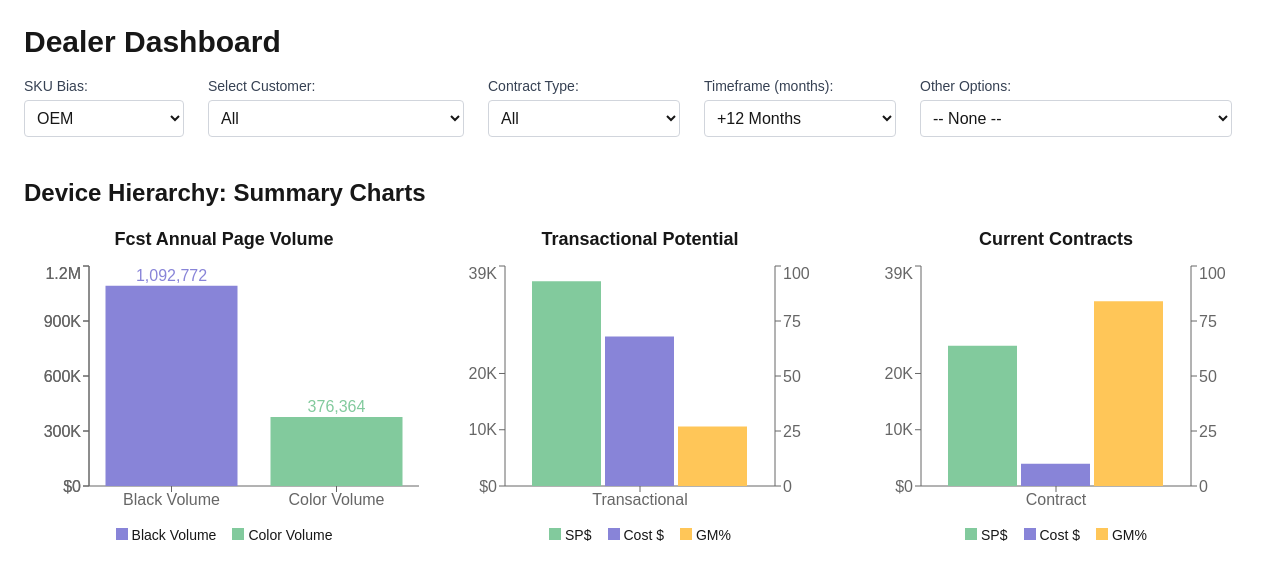
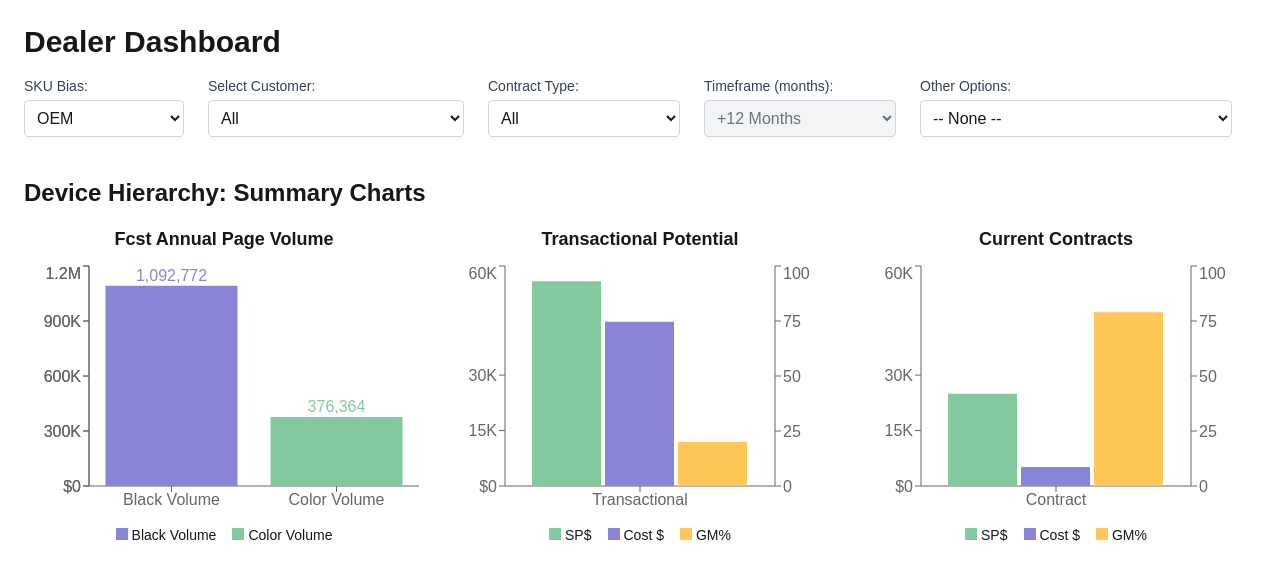
Before and after one commit to ElliottIan397/dealer-dashboard, a Next.js app: page / in a window 1280 px wide. Shown: the top 580 px of the page. Built offline with nearby package versions, Linux system fonts and the light colour scheme.

Commit message:
Finalize subscription plan rewiring and cleanup

```diff
--- a/app/ChartBlock.tsx
+++ b/app/ChartBlock.tsx
@@ -36,19 +36,50 @@ export default function ChartBlock({ filtered, contractOnly, bias, contractType,
   const blackVol = total(filtered.map((r: McarpRow) => r.Black_Annual_Volume));
   const colorVol = total(filtered.map((r: McarpRow) => r.Color_Annual_Volume));
 
+  const v2Enriched = filtered.filter((r) =>
+    r.Twelve_Month_Transactional_SP !== undefined &&
+    r.Twelve_Month_Transactional_SP > 0 &&
+    r.Twelve_Month_Fulfillment_Cost !== undefined
+  );
+
+  console.log("Raw filtered rows:", filtered.map(r => ({
+    SN: r.Serial_Number,
+    Status: r.Contract_Status,
+    SP: r.Twelve_Month_Transactional_SP,
+  })));
+
   const transactionalDevices = contractType === "C"
     ? [...(contractOnly ?? [])]
-  : [...filtered.filter((r: McarpRow) => r.Contract_Status === "T")];
+    : [...v2Enriched.filter((r: McarpRow) => r.Contract_Status === "T")];
+
+  //const transactionalDevices = [...(contractOnly ?? [])];
 
   const contractDevices = filtered.filter((r: McarpRow) => r.Contract_Status === "C");
 
-  const transactionalSP = total(transactionalDevices.map((r) => getBiasField(r, "Twelve_Month_Transactional_SP", bias)));
-  const transactionalCost = total(transactionalDevices.map((r) => getBiasField(r, "Twelve_Month_Fulfillment_Cost", bias)));
+  console.log("ChartBlock: SP per row", transactionalDevices.map((r) => ({
+    SN: r.Serial_Number,
+    SP: r.Twelve_Month_Transactional_SP,
+    enriched: Object.keys(r).includes("Twelve_Month_Transactional_SP")
+  })));
+
+  const transactionalSP = total(transactionalDevices.map((r) => r.Twelve_Month_Transactional_SP ?? 0));
+  const transactionalCost = total(transactionalDevices.map((r) => r.Twelve_Month_Fulfillment_Cost ?? 0));
   const transactionalGM = transactionalSP > 0 ? ((transactionalSP - transactionalCost) / transactionalSP) * 100 : 0;
   const transactionalGMdollar = transactionalSP - transactionalCost;
   const avgTransactionalMonthlyRevenue = transactionalDevices.length > 0
     ? transactionalSP / transactionalDevices.length / 12
     : 0;
+
+  console.log("Chart 2 Debug → Transactional Totals", {
+    devices: transactionalDevices.map((r) => ({
+      SN: r.Serial_Number,
+      SP: r.Twelve_Month_Transactional_SP,
+      Cost: r.Twelve_Month_Fulfillment_Cost
+    })),
+    totalSP: transactionalSP,
+    totalCost: transactionalCost,
+    GM: transactionalGM.toFixed(2) + "%",
+  });
 
   const contractRevenue = total(contractDevices.map((r) => r.Contract_Total_Revenue ?? 0));
   const contractCost = total(contractDevices.map((r) => getBiasField(r, "Twelve_Month_Fulfillment_Cost", bias)));
--- a/app/DealerDashboard.tsx
+++ b/app/DealerDashboard.tsx
@@ -19,8 +19,9 @@ import {
 
 import { DASHBOARD_MODE } from "./config";
 import { useSearchParams } from "next/navigation";
-import { calculateMonthlyFulfillmentPlan } from "@/app/utils";
+//import { calculateMonthlyFulfillmentPlan } from "@/app/utils";
 import { calculateMonthlyFulfillmentPlanV2 } from "@/app/utils";
+import type { McarpRow } from "./types";
 
 const getBiasField = (row: any, field: string, bias: "O" | "R" | "N") => {
   const biasKey = `${bias}_${field}`;
@@ -68,6 +69,7 @@ export default function DealerDashboard() {
       setSelectedContractType("All");
     } else if (viewMode === "subscription") {
       setSelectedContractType("T");
+      setSelectedMonths(12);
     }
   }, [viewMode]);
 
@@ -164,10 +166,13 @@ export default function DealerDashboard() {
   }, [filtered, selectedBias, selectedMonths]);
   if (loading) return <div className="p-6 text-xl">Loading data...</div>;
 
-  const contractOnly = filtered.filter((row) => row.Contract_Status === "C");
+  //const contractOnly = filtered.filter((row) => row.Contract_Status === "C");
+
 
   const table1Data = filtered.map((row) => {
     const getVal = (field: string) => getBiasField(row, field, selectedBias);
+
+    //const contractOnly = table1Data.filter((row) => row.Contract_Status === "C") as McarpRow[];
 
     // console.log("Row Volume Data:", {
     // black: row.Black_Annual_Volume,
@@ -183,31 +188,65 @@ if (loading) return <div className="p-6 text-xl">Loading data...</div>;
       magenta: parse(getBiasField(row, "M_Yield", selectedBias)),
       yellow: parse(getBiasField(row, "Y_Yield", selectedBias)),
     };
-    const plan = calculateMonthlyFulfillmentPlan(row, selectedBias);
+    const plan = calculateMonthlyFulfillmentPlanV2(row, selectedBias, selectedMonths);
 
     // console.log("Yield Inputs:", yieldMap);
 
     // console.log("Fulfillment Plan:", JSON.stringify(plan));
 
     // Step 2: sum cartridges needed in selected months
-    const blackCartridges = plan.black.slice(0, selectedMonths).reduce((a, b) => a + b, 0);
-    const cyanCartridges = plan.cyan.slice(0, selectedMonths).reduce((a, b) => a + b, 0);
-    const magentaCartridges = plan.magenta.slice(0, selectedMonths).reduce((a, b) => a + b, 0);
-    const yellowCartridges = plan.yellow.slice(0, selectedMonths).reduce((a, b) => a + b, 0);
+    const blackCartridges = plan.monthly.black.slice(0, selectedMonths).reduce((a, b) => a + b, 0);
+    const cyanCartridges = plan.monthly.cyan.slice(0, selectedMonths).reduce((a, b) => a + b, 0);
+    const magentaCartridges = plan.monthly.magenta.slice(0, selectedMonths).reduce((a, b) => a + b, 0);
+    const yellowCartridges = plan.monthly.yellow.slice(0, selectedMonths).reduce((a, b) => a + b, 0);
 
     const totalCartridges = blackCartridges + cyanCartridges + magentaCartridges + yellowCartridges;
 
-    const unitSP = getVal("Twelve_Month_Transactional_SP") /
-      (getVal("Black_Full_Cartridges_Required_365d") +
-        getVal("Cyan_Full_Cartridges_Required_365d") +
-        getVal("Magenta_Full_Cartridges_Required_365d") +
-        getVal("Yellow_Full_Cartridges_Required_365d") || 1);
+    const biasPrefix = selectedBias === "O" ? "" : selectedBias + "_";
 
-    const unitCost = getVal("Twelve_Month_Fulfillment_Cost") /
-      (getVal("Black_Full_Cartridges_Required_365d") +
-        getVal("Cyan_Full_Cartridges_Required_365d") +
-        getVal("Magenta_Full_Cartridges_Required_365d") +
-        getVal("Yellow_Full_Cartridges_Required_365d") || 1);
+    const capitalize = (s: string) => s.charAt(0).toUpperCase() + s.slice(1);
+
+    const getPrice = (type: "Buy" | "Sell", color?: string): number => {
+      if (!color) return parse(getVal(`${biasPrefix}${type}_Price`)) || 0;
+      const suffix = type === "Buy" ? "Cost" : "SP";
+      const key = `${biasPrefix}${capitalize(color)}_Cartridge_${suffix}`;
+      return parse(getVal(key)) || 0;
+    };
+
+    const fulfillmentCost =
+      blackCartridges * getPrice("Buy") +
+      cyanCartridges * getPrice("Buy", "Cyan") +
+      magentaCartridges * getPrice("Buy", "Magenta") +
+      yellowCartridges * getPrice("Buy", "Yellow");
+
+    const transactionalSP =
+      blackCartridges * getPrice("Sell") +
+      cyanCartridges * getPrice("Sell", "Cyan") +
+      magentaCartridges * getPrice("Sell", "Magenta") +
+      yellowCartridges * getPrice("Sell", "Yellow");
+
+    console.log("CARTRIDGE REVENUE DEBUG", {
+      Serial: row.Serial_Number,
+      selectedBias,
+      blackCartridges,
+      cyanCartridges,
+      magentaCartridges,
+      yellowCartridges,
+      Buy: {
+        Black: getPrice("Buy"),
+        Cyan: getPrice("Buy", "Cyan"),
+        Magenta: getPrice("Buy", "Magenta"),
+        Yellow: getPrice("Buy", "Yellow"),
+      },
+      Sell: {
+        Black: getPrice("Sell"),
+        Cyan: getPrice("Sell", "Cyan"),
+        Magenta: getPrice("Sell", "Magenta"),
+        Yellow: getPrice("Sell", "Yellow"),
+      },
+      fulfillmentCost,
+      transactionalSP,
+    });
 
     return {
       Monitor: row.Monitor,
@@ -220,16 +259,18 @@ if (loading) return <div className="p-6 text-xl">Loading data...</div>;
       Cyan_Full_Cartridges_Required_365d: cyanCartridges,
       Magenta_Full_Cartridges_Required_365d: magentaCartridges,
       Yellow_Full_Cartridges_Required_365d: yellowCartridges,
-      Twelve_Month_Transactional_SP: +(unitSP * totalCartridges).toFixed(2),
-      Twelve_Month_Fulfillment_Cost: +(unitCost * totalCartridges).toFixed(2),
+      Twelve_Month_Transactional_SP: +transactionalSP.toFixed(2),
+      Twelve_Month_Fulfillment_Cost: +fulfillmentCost.toFixed(2),
       Contract_Total_Revenue: +(row.Contract_Total_Revenue * (selectedMonths / 12)).toFixed(2),
       Contract_Status: row.Contract_Status,
       Last_Updated: row.Last_Updated,
     };
   });
 
-
-
+  // 2. Define contractOnly *after* table1Data is built
+  const contractOnly = table1Data.filter(
+    (row) => row.Contract_Status === "C"
+  ) as McarpRow[];
 
 
 
@@ -324,7 +365,8 @@ if (loading) return <div className="p-6 text-xl">Loading data...</div>;
           <select
             value={selectedMonths}
             onChange={(e) => setSelectedMonths(Number(e.target.value))}
-            className="p-2 border border-gray-300 rounded w-48"
+            disabled={viewMode === "subscription"}
+            className="p-2 border border-gray-300 rounded w-48 bg-gray-100 text-gray-500 cursor-not-allowed"
           >
             {[...Array(12)].map((_, i) => (
               <option key={i + 1} value={i + 1}>
@@ -382,8 +424,8 @@ if (loading) return <div className="p-6 text-xl">Loading data...</div>;
 <RiskMarginTable
   filtered={
     selectedCustomer === "All"
-              ? filtered                       // all rows
-              : filtered.filter(r => r.Monitor === selectedCustomer)  // chosen customer only
+      ? table1Data as McarpRow[]
+      : (table1Data.filter(r => r.Monitor === selectedCustomer) as McarpRow[])
   }
   bias={selectedBias}
 />
@@ -405,7 +447,7 @@ if (loading) return <div className="p-6 text-xl">Loading data...</div>;
           <h2 className="text-xl font-semibold mb-4">Subscription Plan Summary</h2>
           <div className="mb-6">
             <ChartBlock
-              filtered={filtered}
+              filtered={table1Data as McarpRow[]}       // ✅ fixed: use enriched data
               contractOnly={contractOnly}
               bias={selectedBias}
               contractType={selectedContractType}
@@ -463,8 +505,8 @@ if (loading) return <div className="p-6 text-xl">Loading data...</div>;
             <ChartBlock
               filtered={
                 selectedCustomer === "All"
-                  ? filtered
-                  : filtered.filter(row => row.Monitor === selectedCustomer)
+                  ? (table1Data as McarpRow[])
+                  : (table1Data.filter(row => row.Monitor === selectedCustomer) as McarpRow[])
               }
               contractOnly={contractOnly}
               bias={selectedBias}
--- a/app/SubscriptionPlanTable.tsx
+++ b/app/SubscriptionPlanTable.tsx
@@ -6,7 +6,7 @@ import { safeCurrency } from "./utils";
 import { generateContract } from "./generateContract";
 import Table1 from "./Table1";
 import groupBy from "lodash/groupBy";
-import { calculateMonthlyFulfillmentPlan, parse } from "@/app/utils";
+import { calculateMonthlyFulfillmentPlanV2, parse } from "@/app/utils";
 import { useMemo } from "react";
 
 const getBiasField = (row: any, field: string, bias: "O" | "R" | "N") => {
@@ -125,31 +125,43 @@ export default function SubscriptionPlanTable({
       magenta: parse(getBiasField(row, "M_Yield", bias)),
       yellow: parse(getBiasField(row, "Y_Yield", bias)),
     };
-    const plan = calculateMonthlyFulfillmentPlan(row, bias);
+    const plan = calculateMonthlyFulfillmentPlanV2(row, bias, selectedMonths);
 
     console.log("Yield Inputs:", yieldMap);
 
     console.log("Fulfillment Plan:", JSON.stringify(plan));
 
     // Step 2: sum cartridges needed in selected months
-    const blackCartridges = plan.black.slice(0, selectedMonths).reduce((a, b) => a + b, 0);
-    const cyanCartridges = plan.cyan.slice(0, selectedMonths).reduce((a, b) => a + b, 0);
-    const magentaCartridges = plan.magenta.slice(0, selectedMonths).reduce((a, b) => a + b, 0);
-    const yellowCartridges = plan.yellow.slice(0, selectedMonths).reduce((a, b) => a + b, 0);
+    const blackCartridges = plan.monthly.black.slice(0, selectedMonths).reduce((a, b) => a + b, 0);
+    const cyanCartridges = plan.monthly.cyan.slice(0, selectedMonths).reduce((a, b) => a + b, 0);
+    const magentaCartridges = plan.monthly.magenta.slice(0, selectedMonths).reduce((a, b) => a + b, 0);
+    const yellowCartridges = plan.monthly.yellow.slice(0, selectedMonths).reduce((a, b) => a + b, 0);
 
     const totalCartridges = blackCartridges + cyanCartridges + magentaCartridges + yellowCartridges;
 
-    const unitSP = getVal("Twelve_Month_Transactional_SP") /
-      (getVal("Black_Full_Cartridges_Required_365d") +
-        getVal("Cyan_Full_Cartridges_Required_365d") +
-        getVal("Magenta_Full_Cartridges_Required_365d") +
-        getVal("Yellow_Full_Cartridges_Required_365d") || 1);
+    const biasPrefix = bias === "O" ? "" : bias + "_"; // O = no prefix
 
-    const unitCost = getVal("Twelve_Month_Fulfillment_Cost") /
-      (getVal("Black_Full_Cartridges_Required_365d") +
-        getVal("Cyan_Full_Cartridges_Required_365d") +
-        getVal("Magenta_Full_Cartridges_Required_365d") +
-        getVal("Yellow_Full_Cartridges_Required_365d") || 1);
+    const capitalize = (s: string) => s.charAt(0).toUpperCase() + s.slice(1);
+
+    const getPrice = (type: "Buy" | "Sell", color?: string): number => {
+      if (!color) return parse(getVal(`${biasPrefix}${type}_Price`)) || 0;
+      const suffix = type === "Buy" ? "Cost" : "SP";
+      const key = `${biasPrefix}${capitalize(color)}_Cartridge_${suffix}`;
+      return parse(getVal(key)) || 0;
+    };
+
+    const fulfillmentCost =
+      blackCartridges * getPrice("Buy") +
+      cyanCartridges * getPrice("Buy", "Cyan") +
+      magentaCartridges * getPrice("Buy", "Magenta") +
+      yellowCartridges * getPrice("Buy", "Yellow");
+
+    const transactionalSP =
+      blackCartridges * getPrice("Sell") +
+      cyanCartridges * getPrice("Sell", "Cyan") +
+      magentaCartridges * getPrice("Sell", "Magenta") +
+      yellowCartridges * getPrice("Sell", "Yellow");
+
 
     return {
       Monitor: row.Monitor,
@@ -162,8 +174,8 @@ export default function SubscriptionPlanTable({
       Cyan_Full_Cartridges_Required_365d: cyanCartridges,
       Magenta_Full_Cartridges_Required_365d: magentaCartridges,
       Yellow_Full_Cartridges_Required_365d: yellowCartridges,
-      Twelve_Month_Transactional_SP: +(unitSP * totalCartridges).toFixed(2),
-      Twelve_Month_Fulfillment_Cost: +(unitCost * totalCartridges).toFixed(2),
+      Twelve_Month_Transactional_SP: +transactionalSP.toFixed(2),
+      Twelve_Month_Fulfillment_Cost: +fulfillmentCost.toFixed(2),
       Contract_Total_Revenue: +(row.Contract_Total_Revenue * (selectedMonths / 12)).toFixed(2),
       Contract_Status: row.Contract_Status,
       Last_Updated: row.Last_Updated,
@@ -299,7 +311,7 @@ export default function SubscriptionPlanTable({
           : 0;
 
       (["black", "cyan", "magenta", "yellow"] as const).forEach((color) => {
-        const monthlyPlan = row.calculatedFulfillmentPlan?.[color]?.[i] ?? 0;
+        const monthlyPlan = row.calculatedFulfillmentPlan?.monthly?.[color]?.[i] ?? 0;
         cartridgesPerMonth[i][color] += monthlyPlan;
         totalCostThisMonth += unitCost * monthlyPlan;
       });
```
Lines whose indentation alone changed are shown as unchanged.
